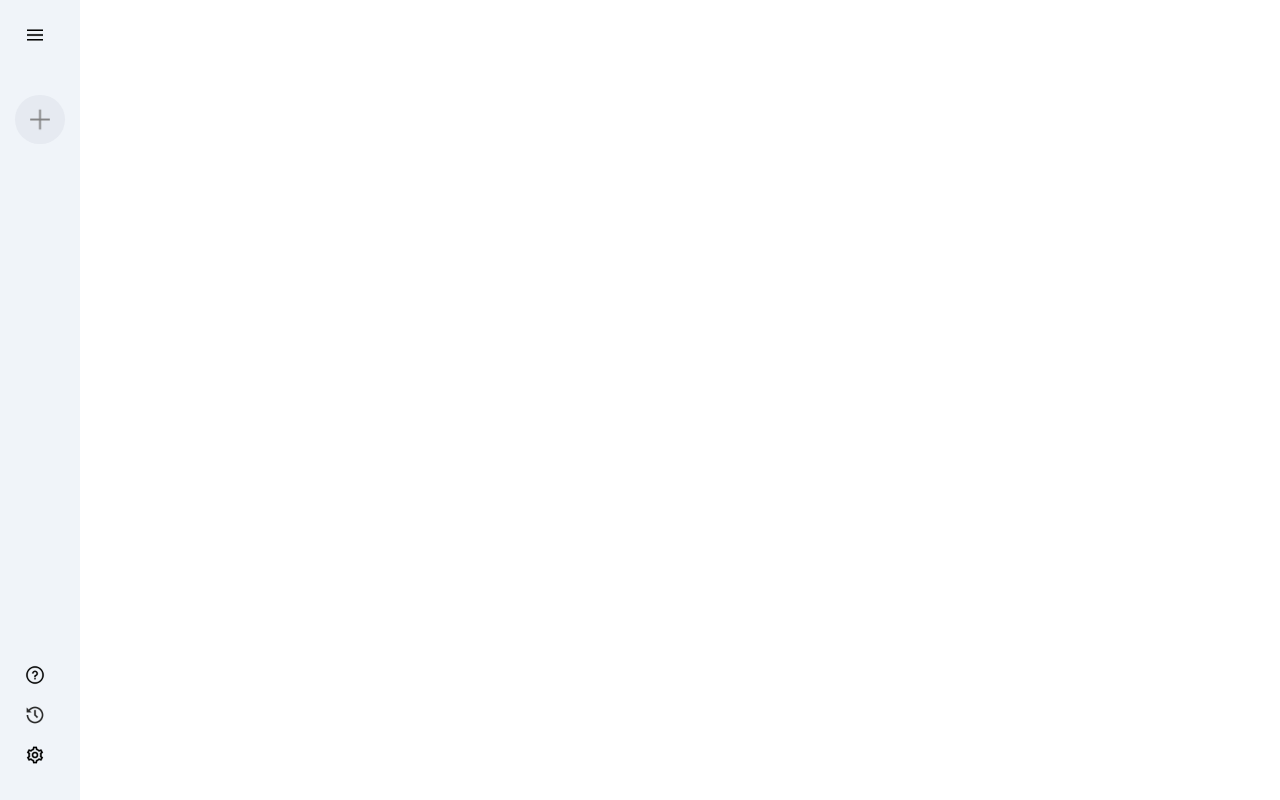
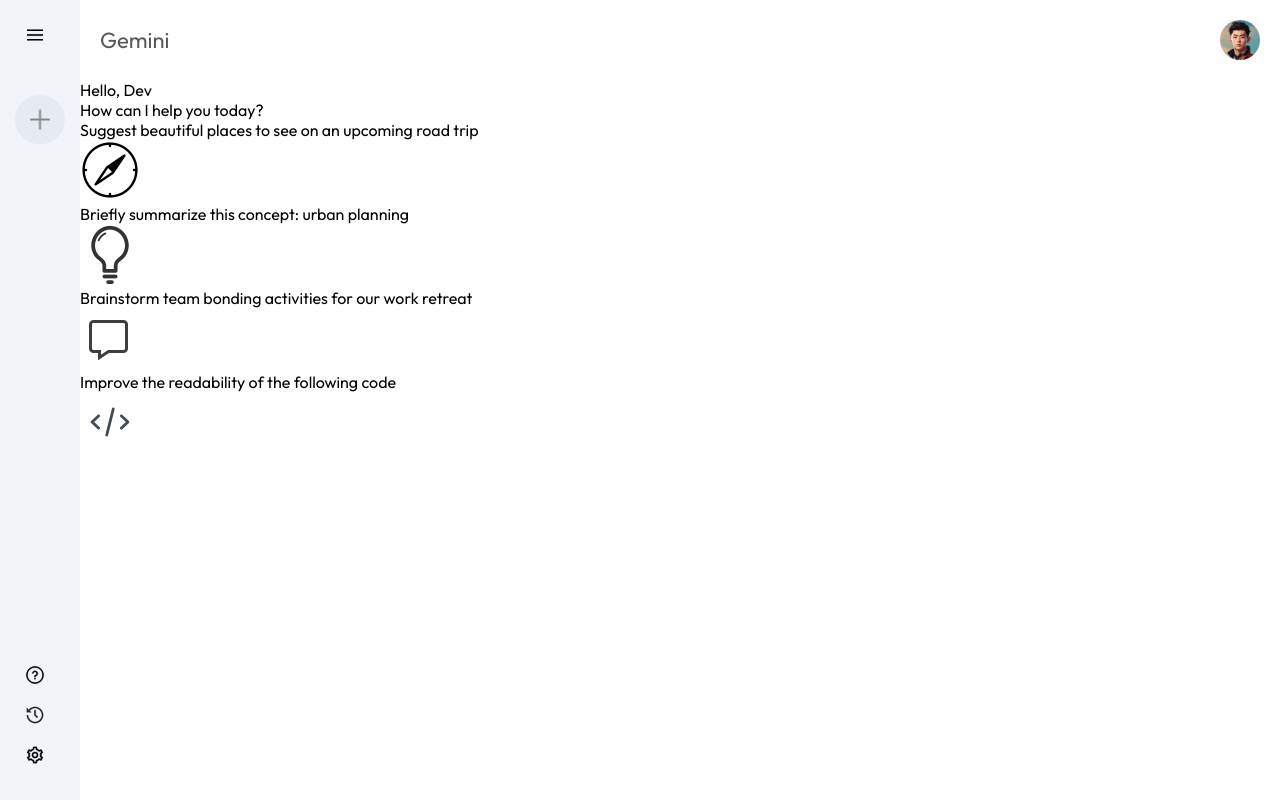
Before and after one commit to RedwanParvez100/Gemini-Clone, a React (Vite) app: page / in a window 1280 px wide. Built offline with nearby package versions, Linux system fonts and the light colour scheme.

Commit message:
added some css properties

```diff
--- a/src/App.jsx
+++ b/src/App.jsx
@@ -1,13 +1,14 @@
 import React from 'react'
 import Sidebar from './components/Sidebar/Sidebar'
+import Main from './components/Main/Main'
 
 const App = () =>{
   return(
-    <div>
+    <>
+      <Sidebar/>
+      <Main/>
 
-      <Sidebar/>
-
-    </div>
+    </>
   )
 }
 
--- /dev/null
+++ b/src/components/Main/Main.css
@@ -0,0 +1,20 @@
+.main{
+    flex: 1;
+    min-height: 100vh;
+    padding-bottom: 15vh ;
+    position: relative;
+}
+
+.main .nav{
+    display: flex;
+    align-items: center;
+    justify-content: space-between;
+    font-size: 22px;
+    padding: 20px;
+    color: #585858;
+}
+
+.main .nav img{
+    width: 40px;
+    border-radius: 50%;
+}
--- /dev/null
+++ b/src/components/Main/Main.jsx
@@ -0,0 +1,40 @@
+import React from 'react'
+import './Main.css'
+import { assets } from '../../assets/assets'
+
+const Main = () => {
+    return (
+        <div className='main'>
+            <div className="nav">
+                <p>Gemini</p>
+                <img src={assets.user_icon} alt="" />
+            </div>
+            <div className="main-container">
+                <div className="greet">
+                    <p><span>Hello, Dev</span></p>
+                    <p>How can I help you today?</p>
+                </div>
+                <div className="cards">
+                    <div className="card">
+                        <p>Suggest beautiful places to see on an upcoming road trip</p>
+                        <img src={assets.compass_icon} alt="" />
+                    </div>
+                    <div className="card">
+                        <p>Briefly summarize this concept: urban planning</p>
+                        <img src={assets.bulb_icon} alt="" />
+                    </div>
+                    <div className="card">
+                        <p>Brainstorm team bonding activities for our work retreat</p>
+                        <img src={assets.message_icon} alt="" />
+                    </div>
+                    <div className="card">
+                        <p>Improve the readability of the following code</p>
+                        <img src={assets.code_icon} alt="" />
+                    </div>
+                </div>
+            </div>
+        </div>
+    )
+}
+
+export default Main
```
Also changed, not shown: src/index.css (line endings or trailing spaces).
